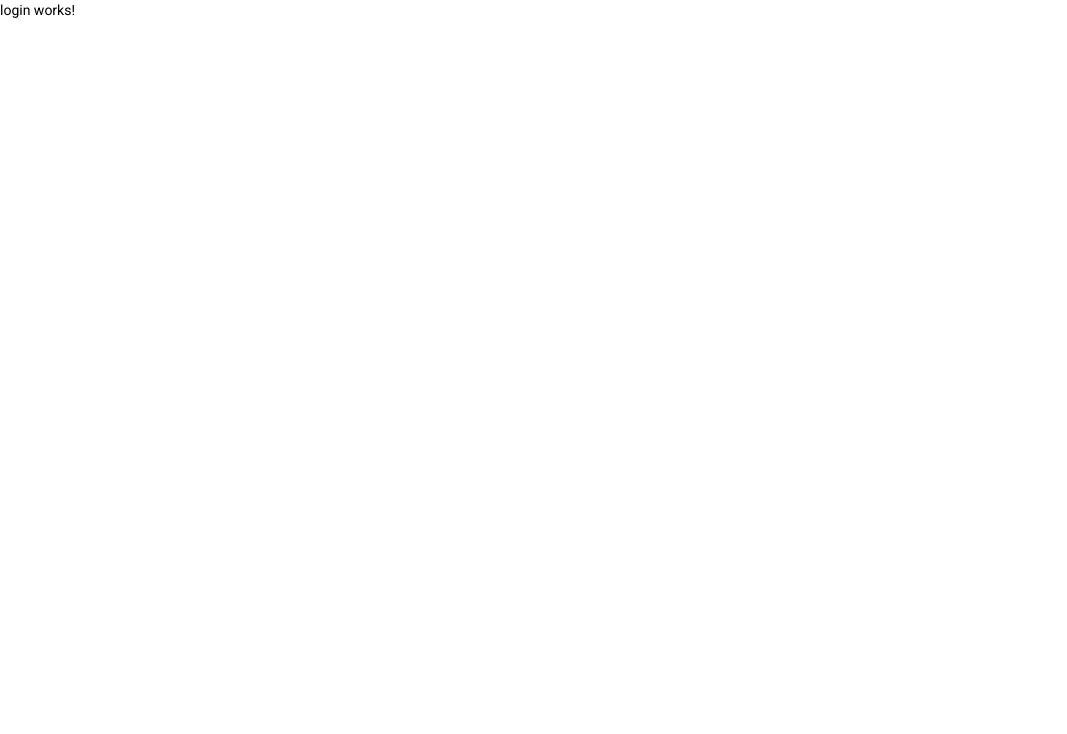
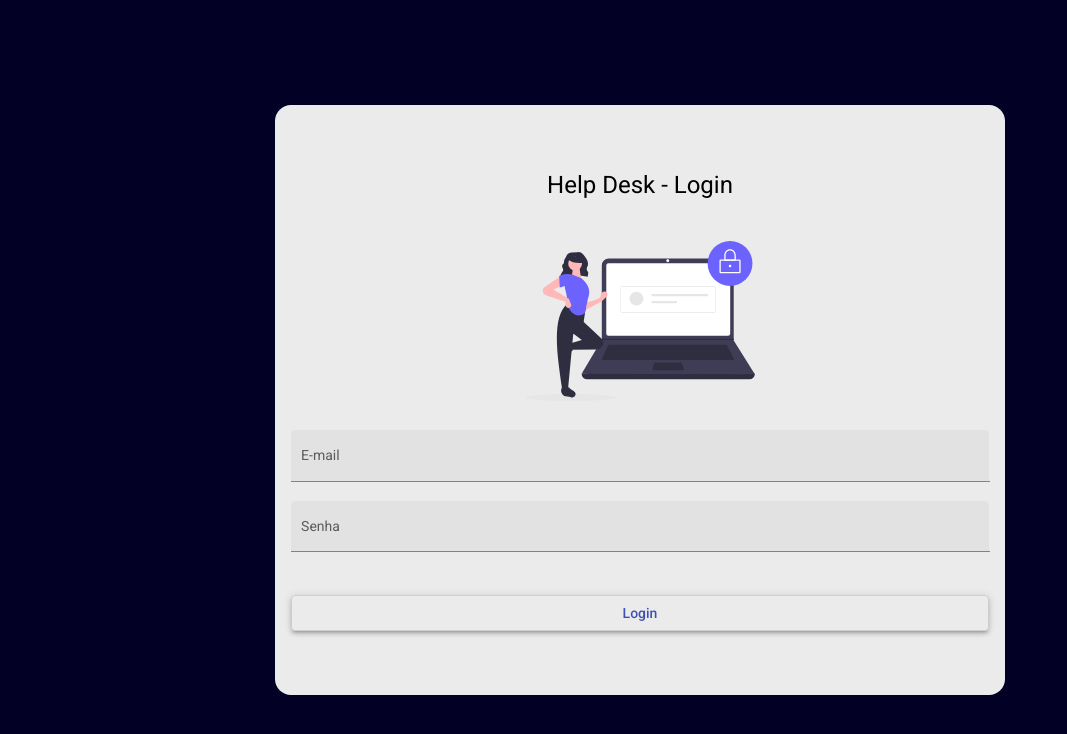
Before and after one commit to Silva-Arthur/helpdesk-frontend, an Angular app: page /login in a window 1280 px wide. Shown: the top 734 px of the page, without its empty margins (0-1067 px from the left). Built offline with nearby package versions, Linux system fonts and the light colour scheme.

Commit message:
HTML e CSS para Login

```diff
--- a/src/app/components/login/login.component.css
+++ b/src/app/components/login/login.component.css
@@ -0,0 +1,34 @@
+.container {
+    height: 100%;
+    background-color: rgb(2,0,36);
+    display: flex;
+    align-items: center;
+    justify-content: center;
+}
+
+.form {
+    width: 30 rem;
+    margin: auto;
+    background-color: rgb(235, 235, 235);
+    padding: 4rem 1rem;
+    border-radius: 1rem;
+}
+
+h1 {
+    width: 100%;
+    text-align: center;
+}
+
+img {
+    height: 10rem;
+    width: 100%;
+    margin: 1.5rem auto 1.5rem auto;
+}
+
+.full-width {
+    width: 100%;
+}
+
+button {
+    margin-top: 1.5rem;
+}
--- a/src/app/components/login/login.component.html
+++ b/src/app/components/login/login.component.html
@@ -1 +1,20 @@
-<p>login works!</p>
+<div class="container">
+    <form class="form">
+        <h1>Help Desk - Login</h1>
+
+        <img src="assets/img/login-image.svg" alt="HelpDesk">
+        <!--Email-->
+        <mat-form-field class="full-width" appearance="fill">
+            <mat-label>E-mail</mat-label>
+            <input matInput placeholder="usuario@mail.com"/>
+        </mat-form-field>
+
+        <!--Senha-->
+        <mat-form-field class="full-width" appearance="fill">
+            <mat-label>Senha</mat-label>
+            <input type="password" matInput placeholder="Ex. 123">
+        </mat-form-field>
+
+        <button mat-stroked-button color="primary" class="full-width mat-elevation-z3">Login</button>
+    </form>
+</div>
```
